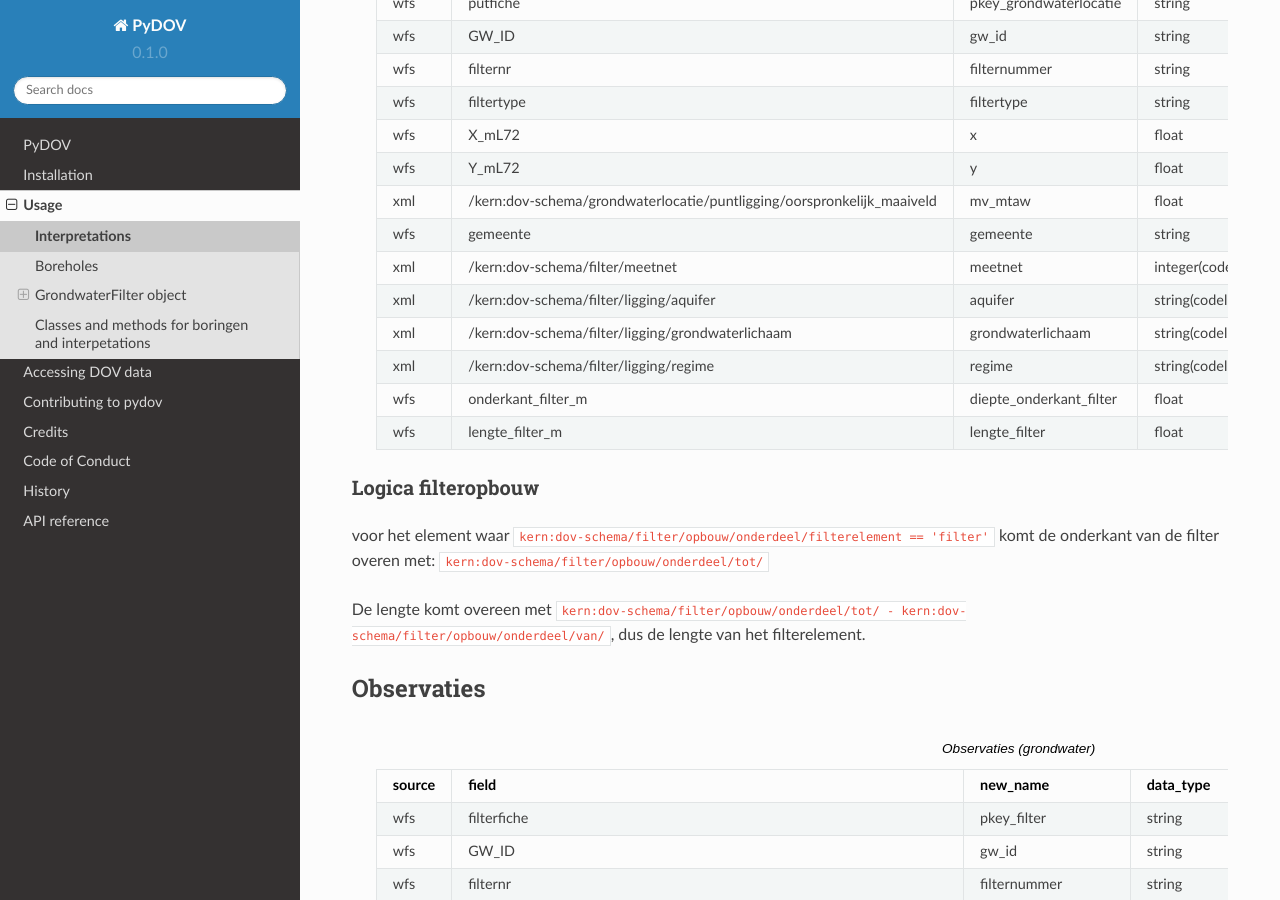
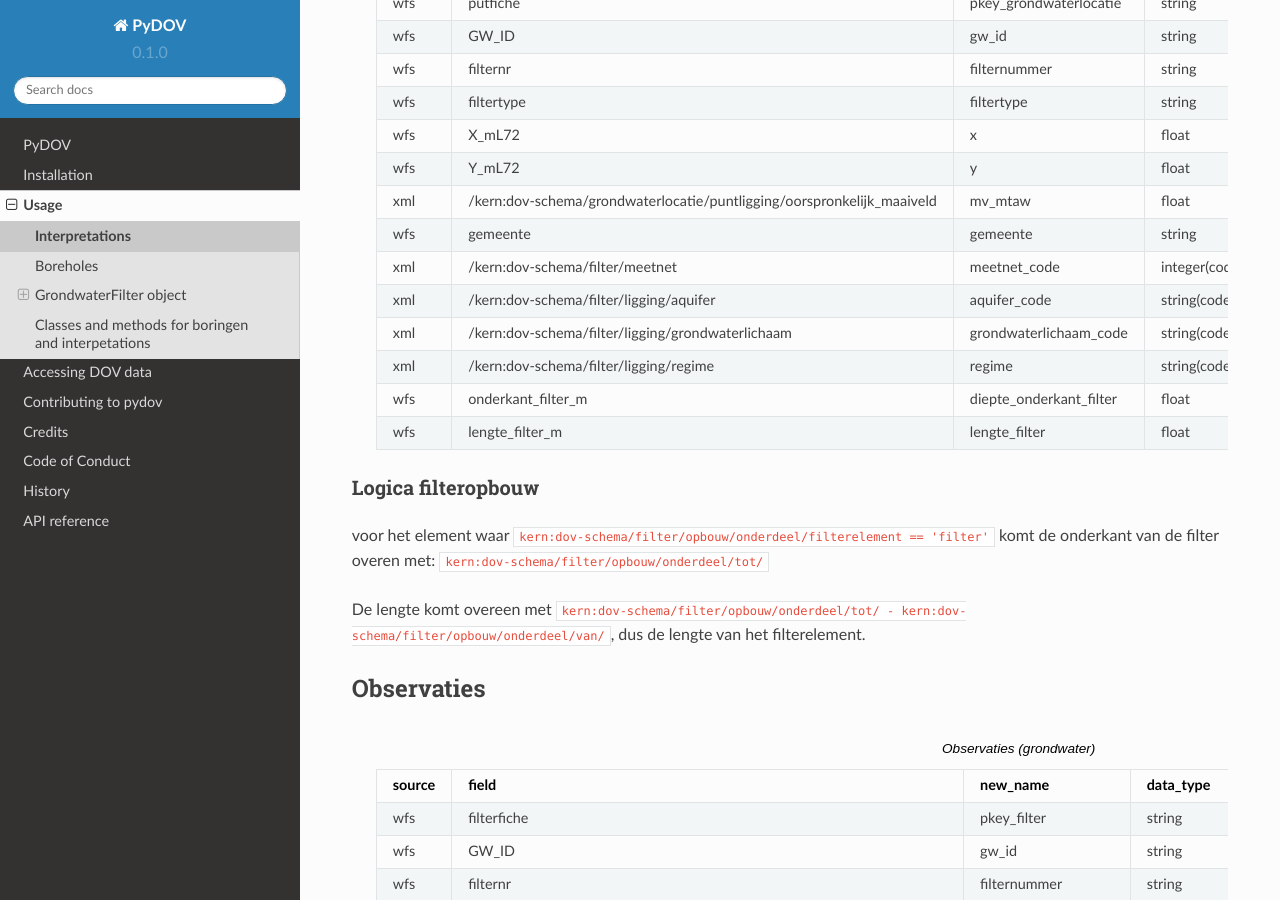
Before and after one commit to DOV-Vlaanderen/pydov, a Sphinx documentation site: the page built from docs/description_output_dataframes.rst, in a window 1280 px wide and 900 px high, scrolled down 5129 px. Built offline with Sphinx 7.4.7 and the Read the Docs theme 2.0.0, drawn with Linux system fonts in a browser that asks for light colours.

Commit message:
Mention code in name description filters

```diff
--- a/docs/description_output_dataframes.rst
+++ b/docs/description_output_dataframes.rst
@@ -206,9 +206,9 @@ In deze dataframe komen gelijkaardige velden als bij het zoeken in de site:
     wfs,Y_mL72,y,float,159758.4
     xml,/kern:dov-schema/grondwaterlocatie/puntligging/oorspronkelijk_maaiveld, mv_mtaw, float, 257021.8
     wfs,gemeente,gemeente,string,Destelbergen
-    xml,/kern:dov-schema/filter/meetnet,meetnet,integer(codelist),8
-    xml,/kern:dov-schema/filter/ligging/aquifer,aquifer,string(codelist),1300
-    xml,/kern:dov-schema/filter/ligging/grondwaterlichaam,grondwaterlichaam,string(codelist),BLKS_1100_GWL_1M
+    xml,/kern:dov-schema/filter/meetnet,meetnet_code,integer(codelist),8
+    xml,/kern:dov-schema/filter/ligging/aquifer,aquifer_code,string(codelist),1300
+    xml,/kern:dov-schema/filter/ligging/grondwaterlichaam,grondwaterlichaam_code,string(codelist),BLKS_1100_GWL_1M
     xml,/kern:dov-schema/filter/ligging/regime,regime,string(codelist),freatisch
     wfs,onderkant_filter_m,diepte_onderkant_filter,float,8.3
     wfs,lengte_filter_m,lengte_filter,float,5.1
```
Also changed, not shown: 1 other file.
